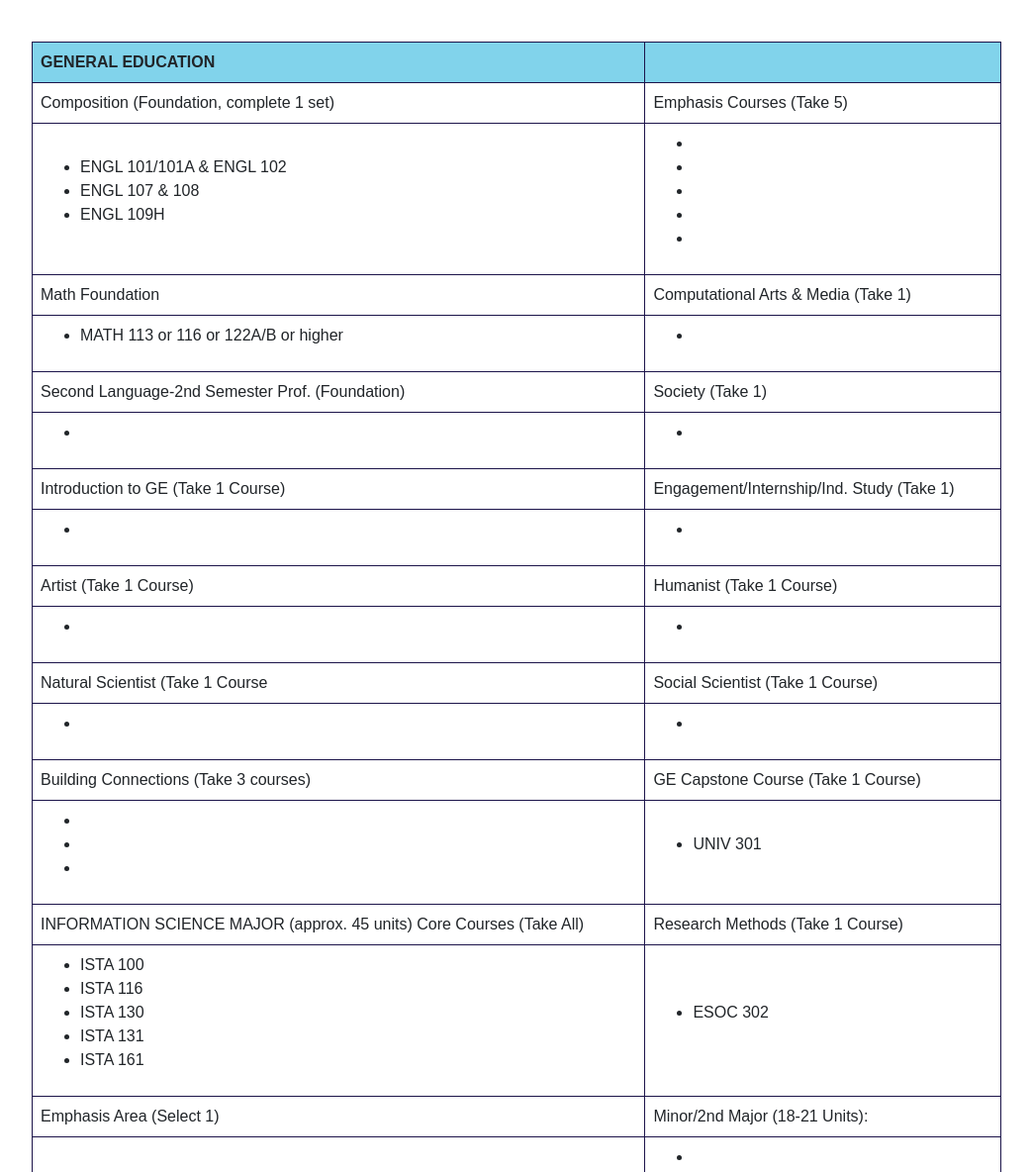
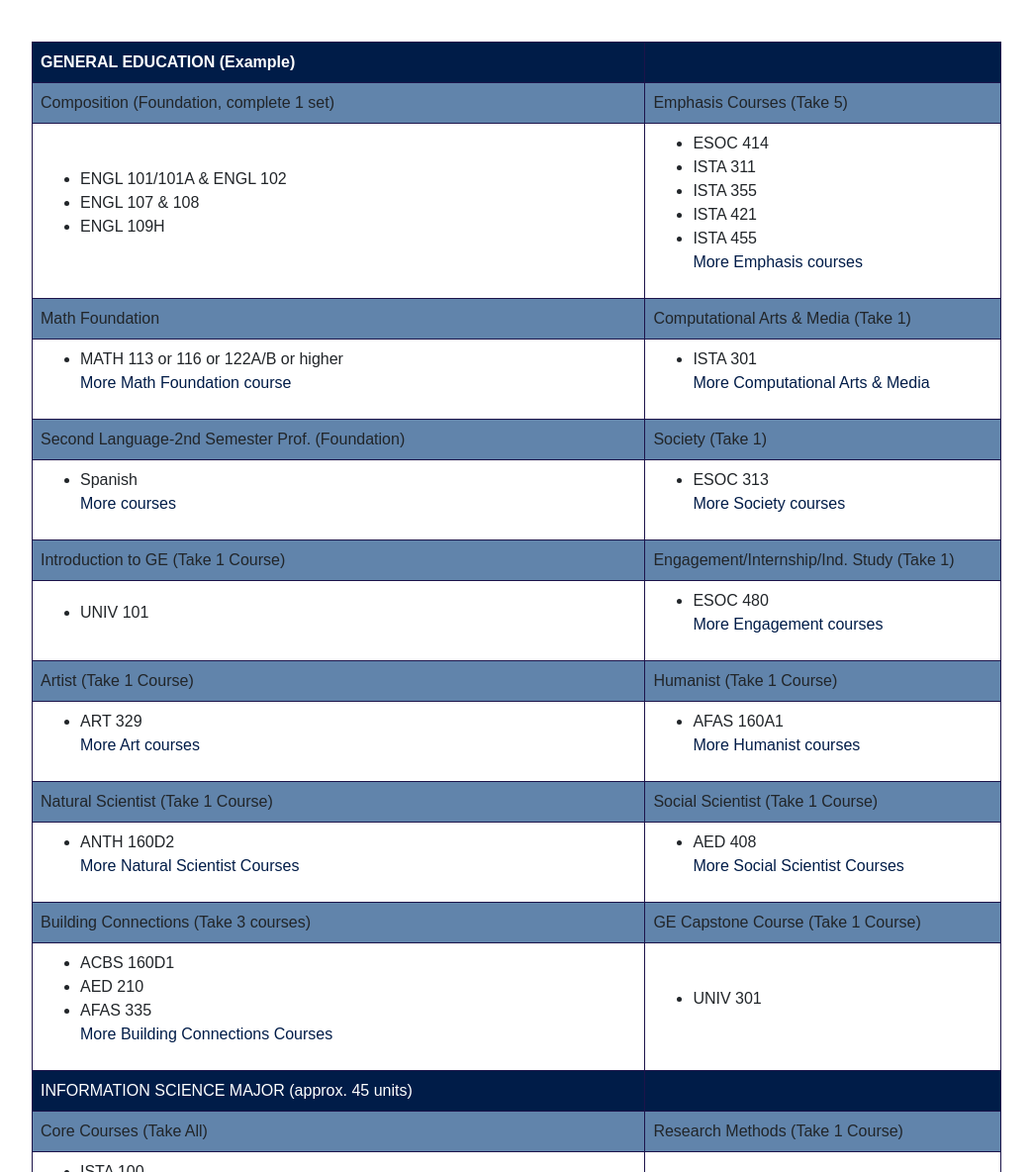
Before and after one commit to rachelS485/ISTA-498-Capstone-Final, a website: page public/fouryearplan.html in a window 1280 px wide. Shown: the part 720-1904 px from the top of the page at 99% size, without its empty margins (48-1091 px from the left). Drawn offline with nearby package versions, Linux system fonts and the light colour scheme.

Commit message:
Fixed checklist -NA

```diff
--- a/public/fouryearplan.html
+++ b/public/fouryearplan.html
@@ -163,6 +163,11 @@ table {
         }
 
 
+        a{
+          color: #001C48;
+        }
+
+
 
 
 
@@ -289,13 +294,13 @@ table {
         <div class="col-md-12">
             <table>
               <tr>
-                <th style="background-color: #81d3eb;">GENERAL EDUCATION</th>
-                <th style="background-color: #81d3eb;" ></th>
+                <th style="color: white; background-color: #001C48;">GENERAL EDUCATION  (Example)</th>
+                <th style="background-color: #001C48;" ></th>
               </tr>
               <tr>
 
-                <td  class="zg" >Composition (Foundation, complete 1 set)</td>
-                <td  class="zg" >Emphasis Courses (Take 5)</td>
+                <td style="background-color: #1e5188b3;" class="zg" >Composition (Foundation, complete 1 set)</td>
+                <td style="background-color: #1e5188b3;"  class="zg" >Emphasis Courses (Take 5)</td>
 
               </tr>
               <tr>
@@ -305,70 +310,80 @@ table {
                                     <li>ENGL 109H</li>
                                 </ul></td>
                 <td><ul>
-                                    <li></li>
-                                    <li></li>
-                                    <li></li>
-                                    <li></li>
-                                    <li></li>
+                                    <li>ESOC 414</li>
+                                    <li>ISTA 311</li>
+                                    <li>ISTA 355</li>
+                                    <li>ISTA 421</li>
+                                    <li>ISTA 455</li>
+                                    <a href="https://ischool.arizona.edu/bs-information-science/curriculum-courses">More Emphasis courses</a>
                                 </ul></td>
               </tr>
               <tr>
-                <td class= "zg">Math Foundation</td>
-                <td class= "zg" >Computational Arts & Media (Take 1)</td>
+                <td style="background-color: #1e5188b3;" class= "zg">Math Foundation</td>
+                <td style="background-color: #1e5188b3;" class= "zg" >Computational Arts & Media (Take 1)</td>
               </tr>
               <tr>
                  <td><ul>
                                     <li>MATH 113 or 116 or 122A/B or higher</li>
+                                                                        <a href="https://ischool.arizona.edu/bs-information-science/curriculum-courses">More Math Foundation course</a>
 
                                 </ul></td>
                 <td><ul>
-                                    <li></li>
+                                    <li>ISTA 301</li>
+                                    <a href="https://ischool.arizona.edu/bs-information-science/curriculum-courses">More Computational Arts & Media</a>
 
                                 </ul></td>
               </tr>
               <tr>
-                <td class= "zg">Second Language-2nd Semester Prof. (Foundation)</td>
-                <td class= "zg">Society (Take 1)</td>
+                <td style="background-color: #1e5188b3;" class= "zg">Second Language-2nd Semester Prof. (Foundation)</td>
+                <td style="background-color: #1e5188b3;" class= "zg">Society (Take 1)</td>
               </tr>
               <tr>
                 <td><ul>
-                  <li></li>
+                  <li>Spanish</li>
+                  <a href="https://clp.arizona.edu/courses/course-languages">More courses</a>
                   </ul>
                 </td>
                 <td><ul>
-                  <li></li>
+                  <li>ESOC 313</li>
+                  <a href="https://ischool.arizona.edu/bs-information-science/curriculum-courses">More Society courses</a>
+
                   </ul>
                 </td>
               </tr>
 
 
                <tr>
-                <td class= "zg">Introduction to GE (Take 1 Course)</td>
-                <td class= "zg">Engagement/Internship/Ind. Study (Take 1)</td>
+                <td style="background-color: #1e5188b3;" class= "zg">Introduction to GE (Take 1 Course)</td>
+                <td style="background-color: #1e5188b3;" class= "zg">Engagement/Internship/Ind. Study (Take 1)</td>
               </tr>
               <tr>
                 <td><ul>
-                  <li></li>
+                  <li>UNIV 101</li>
                   </ul>
                 </td>
                 <td><ul>
-                  <li></li>
+                  <li>ESOC 480</li>
+                  <a href="https://ischool.arizona.edu/bs-information-science/curriculum-courses">More Engagement courses</a>
                   </ul>
                 </td>
               </tr>
 
 
               <tr>
-                <td class= "zg">Artist (Take 1 Course)</td>
-                <td class= "zg">Humanist (Take 1 Course)</td>
+                <td style="background-color: #1e5188b3;" class= "zg">Artist (Take 1 Course)</td>
+                <td style="background-color: #1e5188b3;" class= "zg">Humanist (Take 1 Course)</td>
               </tr>
               <tr>
                 <td><ul>
-                  <li></li>
+                  <li>ART 329</li>
+                  <a href="https://archive.catalog.arizona.edu/faculty/courses/994/artx.html">More Art courses</a>
                   </ul>
                 </td>
                 <td><ul>
-                  <li></li>
+                  <li>AFAS 160A1</li>
+                  <a href="https://ge.arizona.edu/approved-gened-courses#Humanist">More Humanist courses</a>
+
                   </ul>
                 </td>
               </tr>
@@ -376,29 +391,35 @@ table {
 
 
               <tr>
-                <td class= "zg">Natural Scientist (Take 1 Course</td>
-                <td class= "zg">Social Scientist (Take 1 Course)</td>
+                <td style="background-color: #1e5188b3;" class= "zg">Natural Scientist (Take 1 Course)</td>
+                <td style="background-color: #1e5188b3;" class= "zg">Social Scientist (Take 1 Course)</td>
               </tr>
               <tr>
                 <td><ul>
-                  <li></li>
+                  <li>ANTH 160D2</li>
+                  <a href="https://ge.arizona.edu/approved-gened-courses#Natural">More Natural Scientist Courses</a>
+
                   </ul>
                 </td>
                 <td><ul>
-                  <li></li>
+                  <li>AED 408</li>
+                  <a href="https://ge.arizona.edu/approved-gened-courses#Social">More Social Scientist Courses</a>
+
                   </ul>
                 </td>
               </tr>
 
               <tr>
-                <td class= "zg">Building Connections (Take 3 courses)</td>
-                <td class= "zg">GE Capstone Course (Take 1 Course)</td>
+                <td style="background-color: #1e5188b3;"  class= "zg">Building Connections (Take 3 courses)</td>
+                <td style="background-color: #1e5188b3;" class= "zg">GE Capstone Course (Take 1 Course)</td>
               </tr>
               <tr>
                 <td><ul>
-                  <li></li>
-                    <li></li>
-                  <li></li>
+                  <li>ACBS 160D1</li>
+                    <li>AED 210</li>
+                  <li>AFAS 335</li>
+                  <a href="https://ge.arizona.edu/approved-gened-courses#BC">More Building Connections Courses</a>
+
 
                   </ul>
                 </td>
@@ -408,12 +429,16 @@ table {
                 </td>
               </tr>
 
+              <tr>
+                <td style="color: white; background-color: #001C48;"  class= "zg">INFORMATION SCIENCE MAJOR (approx. 45 units)</td>
+                <td style="color: white; background-color: #001C48;" class= "zg"></td>
+
+              </tr>
 
               <tr>
-                <td class= "zg">INFORMATION SCIENCE MAJOR
-            (approx. 45 units)
+                <td style="background-color: #1e5188b3;" class= "zg">
             Core Courses (Take All)</td>
-                <td class= "zg">Research Methods (Take 1 Course)</td>
+                <td  style="background-color: #1e5188b3;" class= "zg">Research Methods (Take 1 Course)</td>
               </tr>
               <tr>
                 <td><ul>
@@ -435,23 +460,19 @@ table {
 
 
               <tr>
-                <td class= "zg">Emphasis Area (Select 1)</td>
-                <td class= "zg">Minor/2nd Major (18-21 Units):</td>
+                <td style="background-color: #1e5188b3;" class= "zg">Emphasis Area (Select 1)</td>
+                <td style="background-color: #1e5188b3;" class= "zg">Minor/2nd Major (18-21 Units):</td>
               </tr>
               <tr>
                 <td><ul>
                   <li>Interactive & Immersive Technologies</li>
                     <li>Data Science</li>
-
-
                   </ul>
                 </td>
                 <td><ul>
-                  <li></li>
-                    <li></li>
-                  <li></li>
-                  <li></li>
-                  <li></li>
+                  <a href="https://archive.catalog.arizona.edu/majors_minors/994/minors.html"> Minor list</a>
+                  <br>
+                  <a href="https://archive.catalog.arizona.edu/majors_minors/994/majors.html"> Major list</a>
 
                   </ul>
                 </td>
@@ -460,15 +481,17 @@ table {
 
 
               <tr>
-                <td> ELECTIVES (if needed to reach 120 units/42 UD)</td>
-                <td>Other Requirements</td>
+                <td style="background-color: #1e5188b3;" > ELECTIVES (if needed to reach 120 units/42 UD)</td>
+                <td style="background-color: #1e5188b3;">Other Requirements</td>
               </tr>
               <tr>
                 <td><ul>
+                  <a href="https://ischool.arizona.edu/undergraduate-programs/courses"> More courses</a>
+
+                  <!-- <li></li>
                   <li></li>
                   <li></li>
-                  <li></li>
-                  <li></li>
+                  <li></li> -->
 
 
                   </ul>
@@ -491,7 +514,7 @@ table {
 
 
               <tr>
-                <td class= "zg"> GRADUATION REQUIREMENTS
+                <td  style="background-color: #1e5188b3;" class= "zg"> GRADUATION REQUIREMENTS
             Mid-Career Writing Assessment </td>
               </tr>
               <tr>
```
